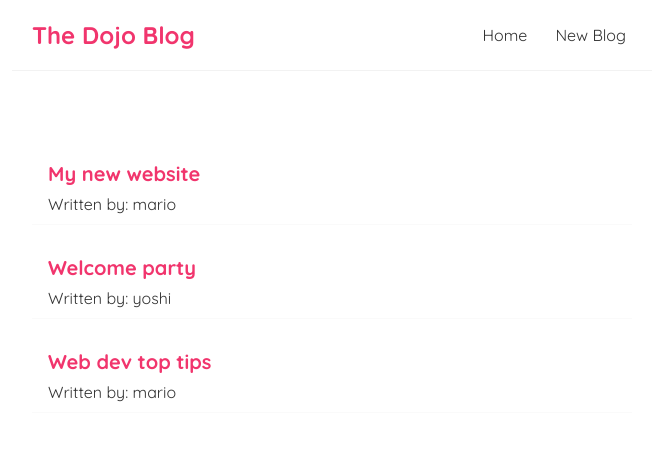
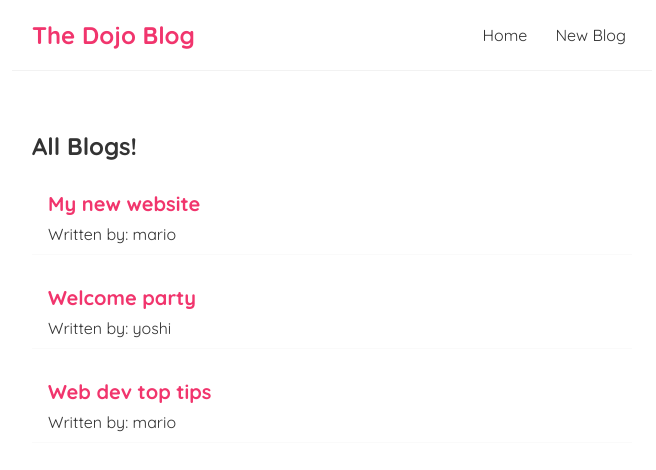
Before and after one commit to Pgph/react-blog, a React (Create React App) app: page / in a window 1280 px wide. Shown: the top 470 px of the page, without its empty margins (308-964 px from the left). Built offline with nearby package versions, Linux system fonts and the light colour scheme.

Commit message:
Added new component BlogList and share props from parent to child

```diff
--- /dev/null
+++ b/src/BlogList.js
@@ -0,0 +1,18 @@
+const BlogList = (props) => {
+  const blogs = props.blogs;
+  const title = props.title;
+
+  return (
+    <div className="blog-list">
+      <h2>{title}</h2>
+      {blogs.map((blog) => (
+        <div className="blog-preview" key={blog.id}>
+          <h2>{blog.title}</h2>
+          <p>Written by: {blog.author}</p>
+        </div>
+      ))}
+    </div>
+  );
+};
+
+export default BlogList;
--- a/src/Home.js
+++ b/src/Home.js
@@ -1,4 +1,5 @@
 import { useState } from "react";
+import BlogList from "./BlogList";
 
 const Home = () => {
   const [blogs, setBlogs] = useState([
@@ -14,12 +15,7 @@
 
   return (
     <div className="home">
-      {blogs.map((blog) => (
-        <div className="blog-preview" key={blog.id}>
-          <h2>{blog.title}</h2>
-          <p>Written by: {blog.author}</p>
-        </div>
-      ))}
+      <BlogList blogs={blogs} title="All Blogs!" />
     </div>
   );
 };
```
